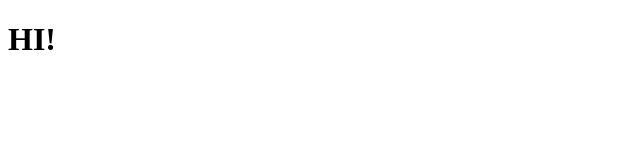
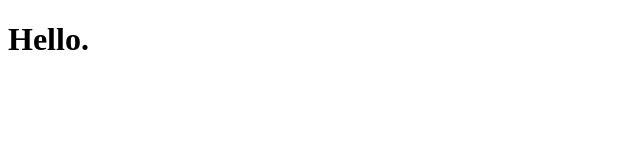
Before and after one commit to cc-erty/git-test-2, a plain HTML site: page index.html in a window 1280 px wide. Shown: the full height of the page, 0-640 px from the left. Drawn offline with Linux system fonts and the light colour scheme.

Commit message:
Change Hi To Hello

```diff
--- a/index.html
+++ b/index.html
@@ -5,6 +5,6 @@
 	<title>Hi</title>
 </head>
 <body>
-	<h1>HI!</h1>
+	<h1>Hello.</h1>
 </body>
 </html>
```
